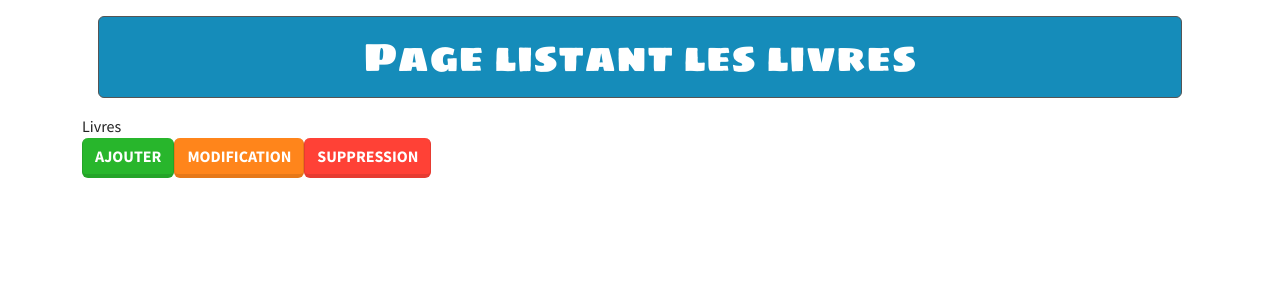
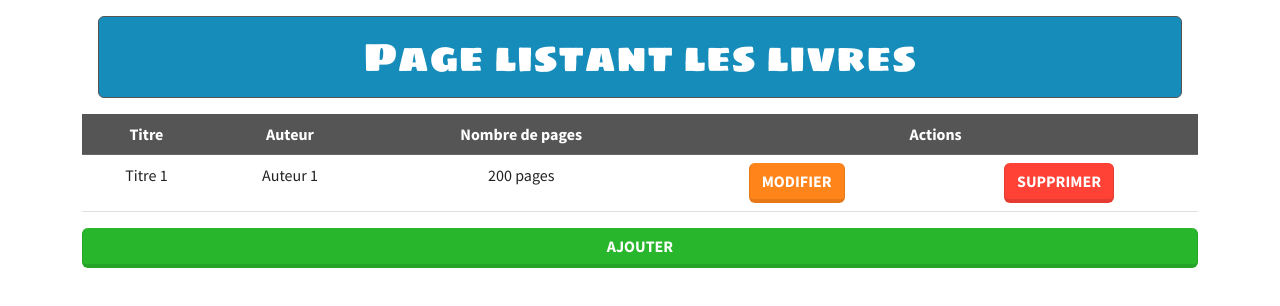
Before and after one commit to EmmanuelBlanchard/REACT-2020-par-la-pratique-de-A-Z-evolution-progressive, a React (Create React App) app in the folder Programmes/09-Module09-Projet1-LesLivresEtUnCRUD-Front-End/projet1/: page / in a window 1280 px wide. Shown: the top 306 px of the page. Built offline with nearby package versions, Linux system fonts and the light colour scheme; the HTML template or start-up script is replaced by a standard one.

Commit message:
09-Module09-Projet1-LesLivresEtUnCRUD-Front-End-07-ComposantLivres

```diff
--- a/Programmes/09-Module09-Projet1-LesLivresEtUnCRUD-Front-End/projet1/src/App.js
+++ b/Programmes/09-Module09-Projet1-LesLivresEtUnCRUD-Front-End/projet1/src/App.js
@@ -1,6 +1,7 @@
 import React, {Component} from 'react';
 import TitreH1 from './components/Titres/TitreH1';
 import Bouton from './components/Bouton/Bouton';
+import Livres from './containers/Livres/Livres';
 
 class App extends Component {
   render() {
@@ -9,10 +10,12 @@ class App extends Component {
         <TitreH1>
           Page listant les livres
         </TitreH1>
-        <div>Livres</div>
-        <Bouton typeCss="btn-success" clic={ () => console.log("Ajout")}>Ajouter</Bouton>
-        <Bouton typeCss="btn-warning" clic={ () => console.log("Modifier")}>Modification</Bouton>
-        <Bouton typeCss="btn-danger" clic={ () => console.log("Supprimer")}>Suppression</Bouton>
+        <Livres />
+        <Bouton
+          typeBtn="btn-success"
+          css="w-100"
+          clic={() => console.log("Ajout")}>Ajouter
+        </Bouton>
       </div>
     );
   }
--- a/Programmes/09-Module09-Projet1-LesLivresEtUnCRUD-Front-End/projet1/src/components/Bouton/Bouton.js
+++ b/Programmes/09-Module09-Projet1-LesLivresEtUnCRUD-Front-End/projet1/src/components/Bouton/Bouton.js
@@ -1,7 +1,7 @@
 import React from "react";
 
 const bouton = (props) => {
-    const btnCss = `btn ${props.typeCss}`;
+    const btnCss = `btn ${props.typeBtn} ${props.css}`;
     return (
         <button className={btnCss} onClick={props.clic}>{props.children}</button>
     );
--- /dev/null
+++ b/Programmes/09-Module09-Projet1-LesLivresEtUnCRUD-Front-End/projet1/src/containers/Livres/Livres.js
@@ -0,0 +1,30 @@
+import React, {Component} from 'react';
+import Bouton from '../../components/Bouton/Bouton';
+
+class Livres extends Component {
+    render() {
+        return (
+            <table className="table text-center">
+                <thead>
+                    <tr className="table-dark">
+                        <th>Titre</th>
+                        <th>Auteur</th>
+                        <th>Nombre de pages</th>
+                        <th colSpan="2">Actions</th>
+                    </tr>
+                </thead>
+                <tbody>
+                    <tr>
+                        <td>Titre 1</td>
+                        <td>Auteur 1</td>
+                        <td>200 pages</td>
+                        <td><Bouton typeBtn="btn-warning" clic={() => console.log("modification")}>Modifier</Bouton></td>
+                        <td><Bouton typeBtn="btn-danger" clic={() => console.log("suppression")}>Supprimer</Bouton></td>
+                    </tr>
+                </tbody>
+            </table>
+        );
+    }
+}
+
+export default Livres;
```
